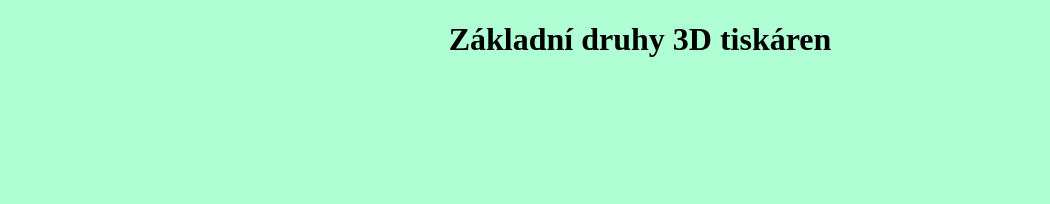
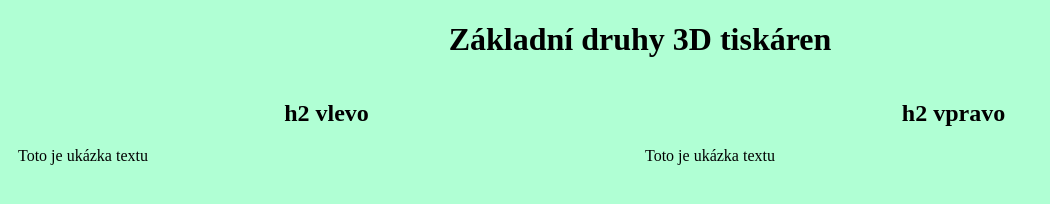
Before and after one commit to GFydeg/Vitek, a plain HTML site: page druhy.html in a window 1280 px wide. Shown: the whole page, without its empty margins (0-1050 px from the left). Drawn offline with Linux system fonts and the light colour scheme.

Commit message:
Druhy index baseplate

```diff
--- a/druhy.html
+++ b/druhy.html
@@ -7,27 +7,18 @@
         <link rel="stylesheet" href="styl.css">
     </head>
     <body>
-<h1>Základní druhy 3D tiskáren</h1>
-
-
-
-
-
-
-
-
-
-
-
-
-
-
-
+        <h1>Základní druhy 3D tiskáren</h1>
+        <div class="grid-main">
+            <div class="grid-left">
+                <h2>h2 vlevo</h2>
+                <!-- Všechno co chceš mít vlevo -->
+                <p>Toto je ukázka textu</p>
+            </div>
+            <div class="grid-right">
+                <h2>h2 vpravo</h2>
+                <!-- Všechno co chceš mít vpravo -->
+                <p>Toto je ukázka textu</p>
+            </div>
+        </div>
     </body>
-
-
-
-
-
-
 </html>
--- a/styl.css
+++ b/styl.css
@@ -16,7 +16,8 @@ a:visited {
     text-decoration: none;
 }
 
-a:hover {color: rgb(9, 255, 0);
+a:hover {
+    color: rgb(9, 255, 0);
     text-decoration: underline;
 }
 
@@ -26,3 +27,28 @@ article {
     margin-left: auto;
     margin-right: auto;
 }
+
+.grid-main {
+    display: grid;
+    grid-template-columns: 2;
+    grid-template-rows: 1;
+    grid-gap: 10px;
+}
+
+.grid-main h2 {
+    text-align: center;
+}
+
+.grid-main img {
+    width: 100%;
+}
+
+.grid-left {
+    grid-column: 1;
+    margin-left: 10px;
+}
+
+.grid-right {
+    grid-column: 2;
+    margin-right: 10px;
+}
```
